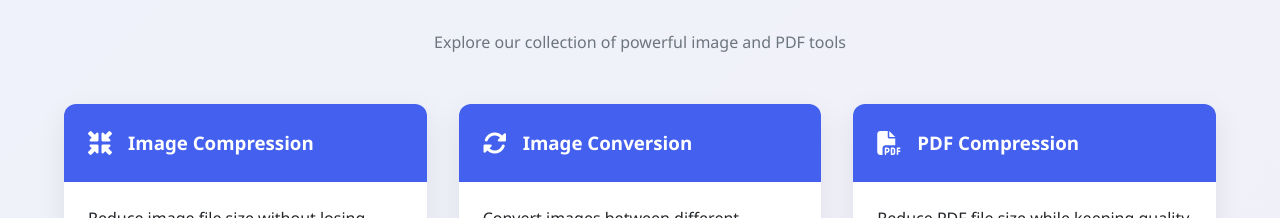
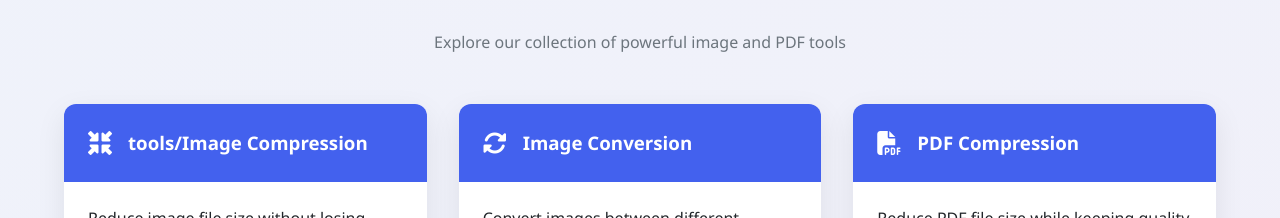
Before and after one commit to rajendrarana045-cloud/-image-tools-, a plain HTML site: page index.html in a window 1280 px wide. Shown: the part 1323-1541 px from the top of the page. Drawn offline with Linux system fonts and the light colour scheme.

Commit message:
Update index.html

```diff
--- a/index.html
+++ b/index.html
@@ -653,7 +653,7 @@
                 <div class="tool-card">
                     <div class="tool-header">
                         <i class="fas fa-compress-arrows-alt"></i>
-                        <h3>Image Compression</h3>
+                        <h3>tools/Image Compression</h3>
                     </div>
                     <div class="tool-body">
                         <p>Reduce image file size without losing quality</p>
```
